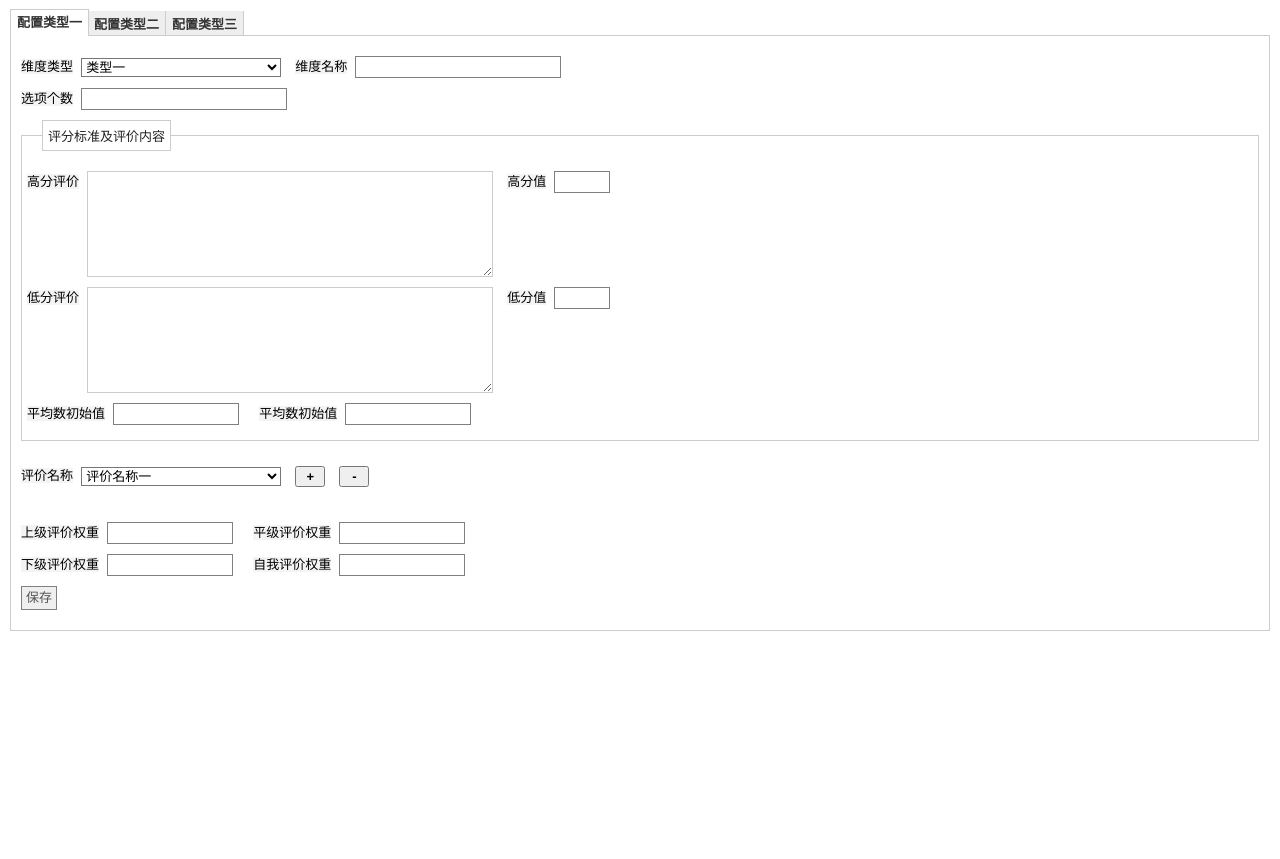
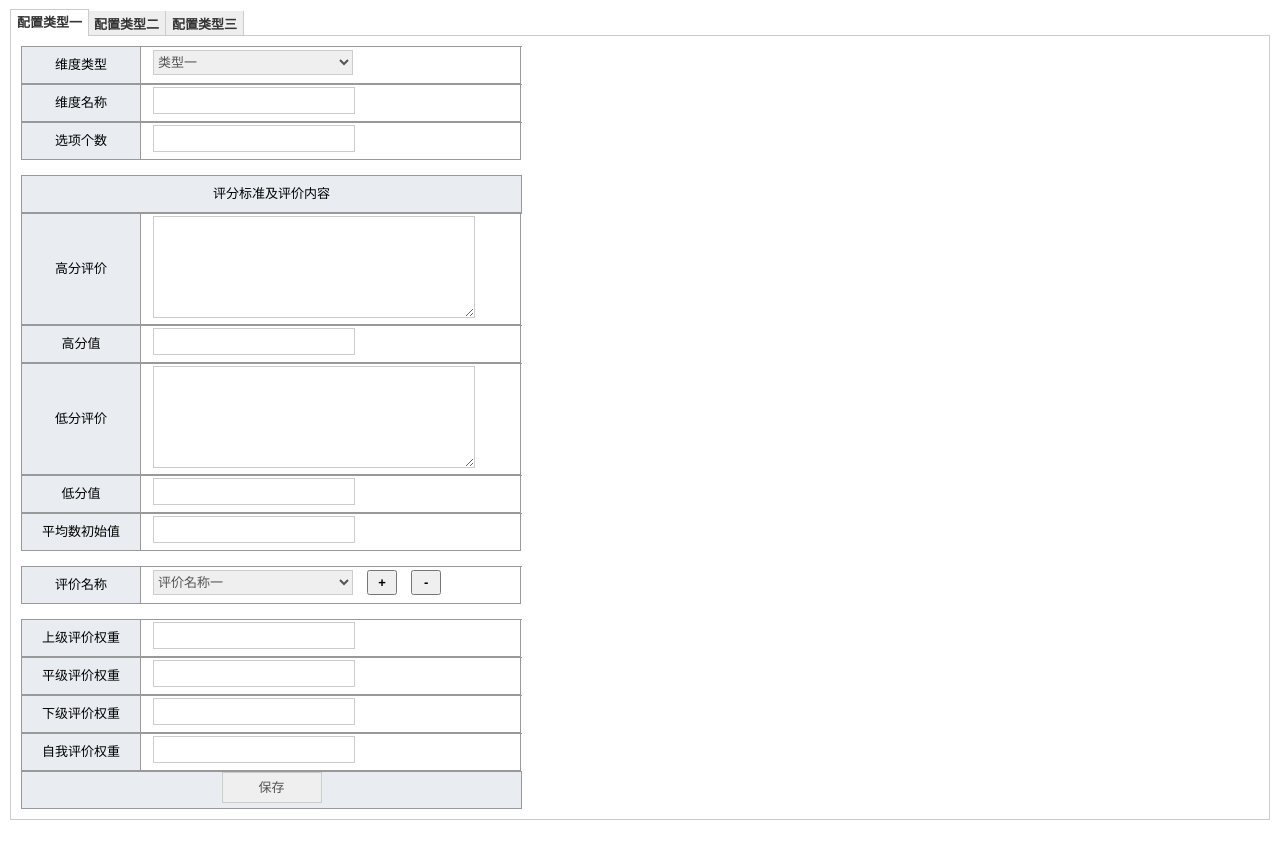
Before and after one commit to young0512/young0512.github.com, a Jekyll site: the page _posts/2012-01-01-test2.html, which Jekyll copies as it is, in a window 1280 px wide. Shown: the top 859 px of the page. Built offline with Jekyll 4.4.1, drawn with Linux system fonts in a browser that asks for light colours; Markdown is read by kramdown in place of the engine named in the settings.

Commit message:
modify test

```diff
--- a/_posts/2012-01-01-test2.html
+++ b/_posts/2012-01-01-test2.html
@@ -30,72 +30,78 @@
 		background: transparent;
 	}
 
+	*{margin:0; padding:0;}
+	dl{
+		width:500px;
+		border-left:solid 1px #999;
+		border-top:solid 1px #999;
+		overflow:hidden;
+	}
+	dl dt{
+		vertical-align:middle;
+		width:118px;
+		text-align:center;
+		background:#E9EDF1;
+		padding: auto;
+	}
+	dl dd{
+		width:367px;
+		padding-left:12px;
+	}
+	dl dt,dl dd{
+		float:left;
+		height:36px;
+		line-height:36px;
+		border-bottom:solid 1px #999;
+		border-right:solid 1px #999;
+	}
+	.textarea_dl dt,.textarea_dl dd{
+		float:left;
+		height:110px;
+		line-height:110px;
+		border-bottom:solid 1px #999;
+		border-right:solid 1px #999;
+	}
 	button,input,select,textarea {
 		font-size: 100%;
 		margin: 0;
 		vertical-align: middle;
 	}
+	button{
+		height: 25px;
+		margin-bottom: 5px;
+		text-align: center;
+	}
 
-	input,textarea {
-		border: 1px solid #CCCCCC;
+	input,textarea,select {
+		border: 1px solid #cccccc;
 		color: #555555;
 		display: inline-block;
 		font-size: 13px;
-		height: 18px;
-		line-height: 18px;
-		// margin-bottom: 5px;
+		height: 25px;
+		line-height: 25px;
+		margin-bottom: 5px;
 	}
 
 	select {
-		background-color: #FFFFFF;
 		width: 200px;
 	}
 
 	input {
-		border: 1px solid #808080;
 		width: 200px;
 	}
 
 	input[type="button"], input[type="reset"], input[type="submit"] {
 	    height: auto;
-	    width: auto;
+	    width: 36px;
 	    cursor: pointer;
 	    padding: 2px 4px 2px 4px;
 	}
 
 	textarea {
 		overflow: auto;
-		vertical-align: top;
-		width: 400px;
+		width: 320px;
 		height: 100px;
-	}
-
-	fieldset {
-		padding: 5px;
-		margin: 0;
-		margin-top:10px;
-		border: 1px solid #ccc;
-	}
-
-	legend {
-		display: block;
-		padding: 5px;
-		margin-left:15px;
-		margin-bottom: 5px;
-		border: 1px solid #ccc;
-		color: #222;
-	}
-
-	.item {
-		margin-top: 10px;
-		margin-bottom: 10px;
-		line-height: 15px;
-		margin-left: 0px;
-	}
-
-	.item span {
-		background-color: #f4f4f4;
-		margin-right: 4px;
 	}
 	</style>
 	<script type="text/javascript" src="{{ site.ASSET_PATH }}/js/tabpane.js"></script>
@@ -110,70 +116,107 @@ tp1 = new WebFXTabPane( document.getElementById( "tabPane1" ) );
 		<h2 class="tab">配置类型一</h2>
 		<script type="text/javascript">tp1.addTabPage( document.getElementById( "tabPage1" ) );</script>
 
-		<form action="" method="post" name="myForm" id="myForm">
-			<div class="item">
-				<span>维度类型</span>
+		<form action="#" method="post" name="myForm" id="myForm">
+			<dl>
+				<dt>维度类型</dt>
+				<dd>
 				<select id="selWeiduType" name="selWeiduType">
 					<option value="1">类型一</option>
 					<option value="2">类型二</option>
 				</select>
-					<span style="margin-left: 10px;">维度名称</span>
+				</dd>
+			</dl>
+			<dl>
+				<dt>维度名称</dt>
+				<dd>
 					<input type="text" id="txtWeiduName" name="txtWeiduName" />
-			</div>
-			<div class="item">
-				<span>选项个数</span>
+				</dd>
+			</dl>
+			<dl>
+				<dt>选项个数</dt>
+				<dd>
 					<input type="text" id="txtOptionNum" name="txtOptionNum" />
-			</div>
-			<fieldset>
-				<legend>评分标准及评价内容</legend>
-				<div class="item">
-					<span>高分评价</span>
+				</dd>
+			</dl>
+			<br/>
+				<dl>
+					<dt style="width:499px">评分标准及评价内容</dt>
+				</dl>
+				<dl class="textarea_dl">
+					<dt>高分评价</dt>
+					<dd>
 						<textarea id="txtHightComment" name="txtHightComment"></textarea>
-					<span style="margin-left: 10px;">高分值</span>
-					<input type="text" id="txtHightValue" name="txtHightValue" style="width: 50px" />
-				</div>
-				<div class="item">
-					<span>低分评价</span>
+					</dd>
+				</dl>
+				<dl>
+					<dt>高分值</dt>
+					<dd>
+						<input type="text" id="txtHightValue" name="txtHightValue" />
+					</dd>
+				</dl>
+				<dl class="textarea_dl">
+					<dt>低分评价</dt>
+					<dd>
 						<textarea id="txtLowComment" name="txtLowComment"></textarea>
-					<span style="margin-left: 10px;">低分值</span>
-					<input type="text" id="txtLowValue" name="txtLowValue" style="width: 50px"/>
-				</div>
-				<div class="item">
-					<span>平均数初始值</span>
-					<input type="text" id="txtPingjunValue" name="txtPingjunValue" style="width: 120px"/>
-					<span style="margin-left: 16px;">平均数初始值</span>
-					<input type="text" id="txtPingjunValue2" name="txtPingjunValue2" style="width: 120px" />
-				</div>
-			</fieldset>
+					</dd>
+				</dl>
+				<dl>
+					<dt>低分值</dt>
+					<dd>
+						<input type="text" id="txtLowValue" name="txtLowValue" />
+					</dd>
+				</dl>
+				<dl>
+					<dt>平均数初始值</dt>
+					<dd>
+						<input type="text" id="txtPingjunValue" name="txtPingjunValue"/>
+					</dd>
+				</dl>
 			<br/>
-			<div class="item">
-				<span>评价名称</span>
+			<dl>
+				<dt>评价名称</dt>
+				<dd>
 					<select id="selPingjiaName" name="selPingjiaName">
 						<option value="1" title="评价名称一">评价名称一</option>
 						<option value="2" title="评价名称二">评价名称二</option>
 						<option value="3" title="评价名称三">评价名称三</option>
 					</select>
-				<button type="button" id="btnAdd" style="margin-left: 10px;width:30px; font-weight:bold;" onclick="addCommentItem()">+</button>
-				<button type="button" id="btnDelete" style="margin-left: 10px;width:30px; font-weight:bold;" onclick="removeCommentItem()">-</button>
-			</div>
+					<button type="button" id="btnAdd" style="margin-left: 10px; width:30px; font-weight:bold;" onclick="addCommentItem()">+</button>
+					<button type="button" id="btnDelete" style="margin-left: 10px; width:30px; font-weight:bold;" onclick="removeCommentItem()">-</button>
+				</dd>
+			</dl>
 			<div id="commentContext">
 			</div>
 			<br/>
-			<div class="item" id="">
-				<span>上级评价权重</span>
-				<input type="text" id="txtValueBig" name="txtValueBig" style="width: 120px" />
-				<span style="margin-left: 16px;">平级评价权重</span>
-				<input type="text" id="txtValueBig" name="txtValueBig" style="width: 120px" />
-			</div>
-			<div class="item">
-				<span>下级评价权重</span>
-				<input type="text" id="txtValueBig" name="txtValueBig" style="width: 120px" />
-				<span style="margin-left: 16px;">自我评价权重</span>
-				<input type="text" id="txtValueBig" name="txtValueBig" style="width: 120px" />
-			</div>
-			<div class="item">
-				<input type="submit" id="ok" value="保存"/>
-			</div>
+			<dl>
+				<dt>上级评价权重</dt>
+				<dd>
+					<input type="text" id="txtValueBig" name="txtValueBig" />
+				</dd>
+			</dl>
+			<dl>
+				<dt>平级评价权重</dt>
+				<dd>
+					<input type="text" id="txtValueBig" name="txtValueBig" />
+				</dd>
+			</dl>
+			<dl>
+				<dt>下级评价权重</dt>
+				<dd>
+					<input type="text" id="txtValueBig" name="txtValueBig" />
+				</dd>
+			</dl>
+			<dl>
+				<dt>自我评价权重</dt>
+				<dd>
+					<input type="text" id="txtValueBig" name="txtValueBig" />
+				</dd>
+			</dl>
+			<dl>
+				<dt style='width:499px;'>
+					<input type="submit" id="ok" value="保存" style="width: 100px"/>
+				</dt>
+			</dl>
 		</form>
 
 		<script >
@@ -181,23 +224,23 @@ tp1 = new WebFXTabPane( document.getElementById( "tabPane1" ) );
 		        var selCommentName = document.getElementById("selPingjiaName");
 				var commentNameTxt = selCommentName.options[selCommentName.selectedIndex].title;
 				var commentNameValue = selCommentName.options[selCommentName.selectedIndex].value;
-				var newFieldSetId = "comment_name_" + commentNameValue;
-				if(document.getElementById(newFieldSetId)){
+				var newDivId = "comment_name_" + commentNameValue;
+				if(document.getElementById(newDivId)){
 					alert("该内容已经存在");
 					return;
 				}
-				var newFieldSet = document.createElement("fieldset");
-				newFieldSet.id = newFieldSetId;
+				var newDiv = document.createElement("div");
+				newDiv.id = newDivId;
 
-		        var itemHtml = "<legend>" + commentNameTxt + "</legend>";
-		        itemHtml += "<div class='item'><span>分数值介于</span><input type='text' id='txtValueSmall_" + commentNameValue + "' name='txtValueSmall_" + commentNameValue + "' style='width: 50px' /><span style='margin-left: 10px;margin-right: 10px'>至</span><input type='text' id='txtValueBig' name='txtValueBig' style='width: 50px' /></div>";
-		        itemHtml += "<div class='item'><span>评价内容</span><textarea id='txtComment1_" +commentNameValue+ "' name='txtComment1_" + commentNameValue + "'></textarea></div>";
-		        itemHtml += "<div class='item'><span>发展建议</span><textarea id='txtComment2_" +commentNameValue+ "' name='txtComment2_" + commentNameValue + "'></textarea></div>";
-		        itemHtml += "<div class='item'><span>评价要点</span><textarea id='txtComment3_" +commentNameValue+ "' name='txtComment3_" + commentNameValue + "'></textarea></div>";
-		        itemHtml += "<div class='item'><span>优势评语</span><textarea id='txtComment4_" +commentNameValue+ "' name='txtComment4_" + commentNameValue + "'></textarea></div>";
-		        itemHtml += "<div class='item'><span>劣势评语</span><textarea id='txtComment5_" +commentNameValue+ "' name='txtComment5_" + commentNameValue + "'></textarea></div>";
-		    	newFieldSet.innerHTML = itemHtml;
-		    	document.getElementById("commentContext").appendChild(newFieldSet);
+		        var itemHtml = "<dl><dt style='width:499px;'>" + commentNameTxt + "</dt></dd>";
+		        itemHtml += "<dl><dt>分数值介于</dt><dd><input type='text' id='txtValueSmall_" + commentNameValue + "' name='txtValueSmall_" + commentNameValue + "' style='width: 50px' /><span style='margin-left: 10px;margin-right: 10px'>至</span><input type='text' id='txtValueBig' name='txtValueBig' style='width: 50px' /></dd></dl>";
+		        itemHtml += "<dl class='textarea_dl'><dt>评价内容</dt><dd><textarea id='txtComment1_" +commentNameValue+ "' name='txtComment1_" + commentNameValue + "'></textarea></dd></dl>";
+		        itemHtml += "<dl class='textarea_dl'><dt>发展建议</dt><dd><textarea id='txtComment2_" +commentNameValue+ "' name='txtComment2_" + commentNameValue + "'></textarea></dd></dl>";
+		        itemHtml += "<dl class='textarea_dl'><dt>评价要点</dt><dd><textarea id='txtComment3_" +commentNameValue+ "' name='txtComment3_" + commentNameValue + "'></textarea></dd></dl>";
+		        itemHtml += "<dl class='textarea_dl'><dt>优势评语</dt><dd><textarea id='txtComment4_" +commentNameValue+ "' name='txtComment4_" + commentNameValue + "'></textarea></dd></dl>";
+		        itemHtml += "<dl class='textarea_dl'><dt>劣势评语</dt><dd><textarea id='txtComment5_" +commentNameValue+ "' name='txtComment5_" + commentNameValue + "'></textarea></dd></dl>";
+		        newDiv.innerHTML = itemHtml;
+		    	document.getElementById("commentContext").appendChild(newDiv);
 		    	alert("成功添加评价名称：" + commentNameTxt);
 			}
 
```
Also changed, not shown: other parts of _posts/2012-01-01-test2.html (+4 -4 lines). Lines whose indentation alone changed are shown as unchanged.
